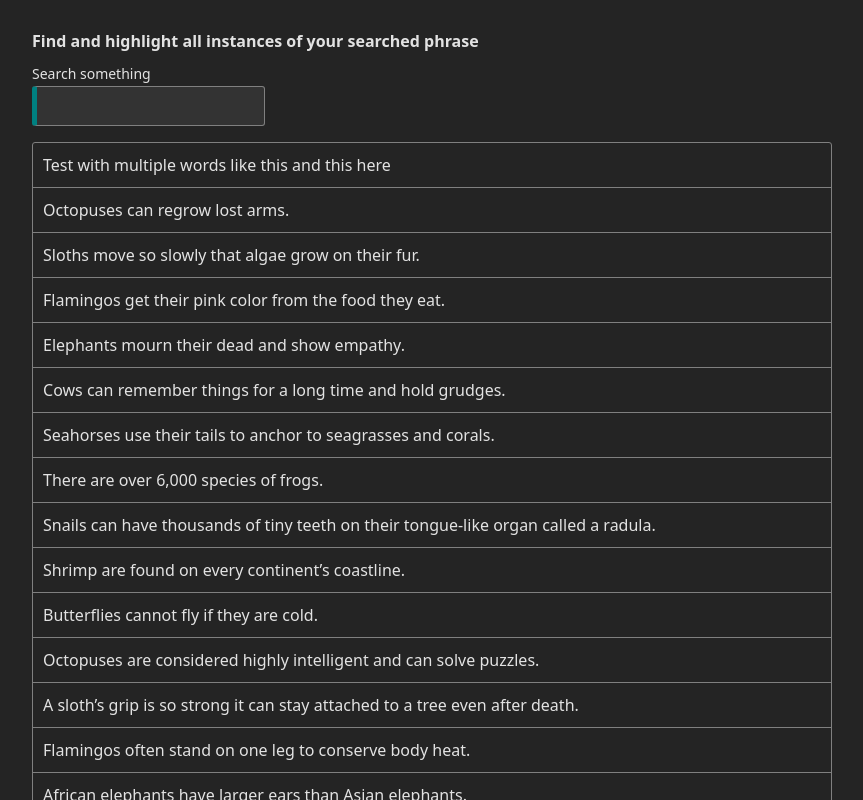
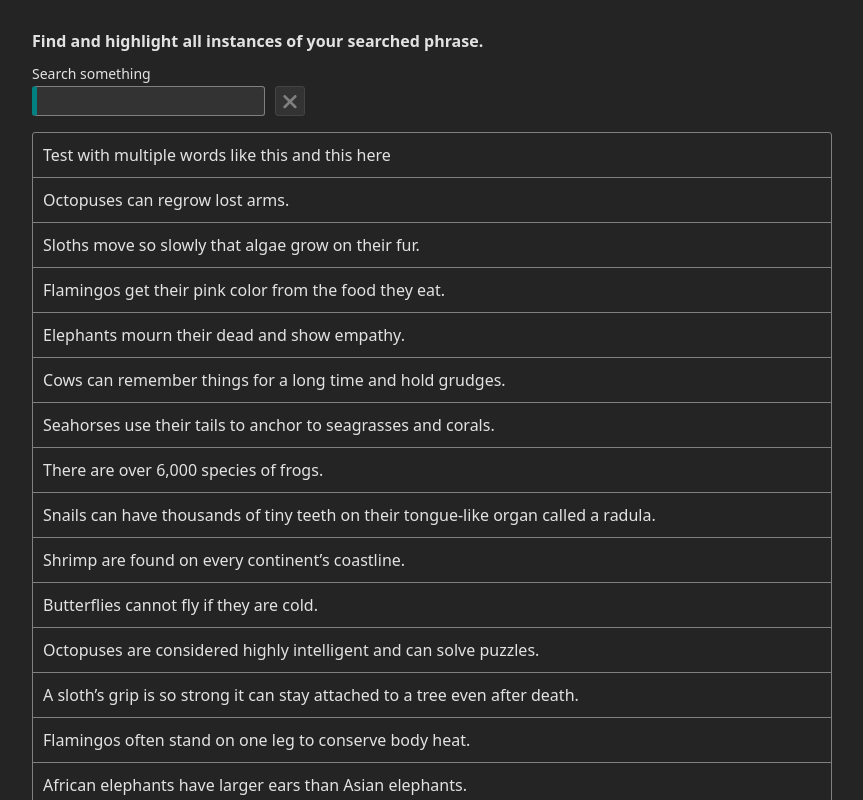
Before and after one commit to jacobbroughton/text-search, a React (Vite) app: page / in a window 1280 px wide. Shown: the top 800 px of the page, without its empty margins (208-1071 px from the left). Built offline with nearby package versions, Linux system fonts and the light colour scheme.

Commit message:
some style adjustments

```diff
--- a/src/App.css
+++ b/src/App.css
@@ -10,26 +10,35 @@ div.search-container {
   flex-direction: column;
   align-items: flex-start;
   gap: 2px;
+  width: 100%;
 }
 
 div.search-container > label {
   font-size: 0.875rem;
 }
 
-div.search-container > input {
-  padding: 10px;
+div.search-container > .input-and-reset-container {
+  display: flex;
+  align-items: center;
+  height: 30px;
+  gap: 10px;
+  width: 100%;
+}
+
+div.search-container > .input-and-reset-container > input {
+  padding: 5px 10px;
   border: 1px solid grey;
   background-color: #333;
-  margin-right: auto;
   border-radius: 3px;
   display: block;
   position: relative;
   font-size: 1rem;
   border-left: 5px teal solid;
   color: white;
+  outline-offset: 5px;
 }
 
-div.search-container > input::before {
+div.search-container > .input-and-reset-container > input::before {
   content: "Search something";
   display: block;
   position: absolute;
@@ -39,10 +48,35 @@ div.search-container > input::before {
   color: white;
 }
 
+div.search-container > .input-and-reset-container > button {
+  height: 100%;
+  width: 30px;
+  border: 1px solid grey;
+  background-color: #333;
+  border-radius: 3px;
+  font-size: 1rem;
+  display: flex;
+  align-items: center;
+  justify-content: center;
+  cursor: pointer;
+}
+
+div.search-container > .input-and-reset-container > button:disabled {
+  border: 1px solid #444;
+  cursor: not-allowed;
+}
+
+div.search-container > .input-and-reset-container > button > svg {
+  fill: white;
+}
+
+div.search-container > .input-and-reset-container > button:disabled > svg {
+  fill: grey;
+}
+
 h1 {
   text-align: start;
   font-size: 1rem;
-
 }
 
 ul {
@@ -51,3 +85,13 @@ ul {
   padding: 0;
   border-radius: 3px;
 }
+
+p.no-results {
+  text-align: start;
+}
+
+@media screen and (max-width: 500px) {
+  div.search-container > .input-and-reset-container > input {
+    width: 100%;
+  }
+}
--- a/src/App.tsx
+++ b/src/App.tsx
@@ -3,6 +3,7 @@ import jsonData from "./results.json";
 import "./App.css";
 import ResultListItem from "./components/ResultListItem/ResultListItem";
 import { ResultType } from "./types";
+import XIcon from "./components/icons/XIcon/XIcon";
 
 function App() {
   const [searchInput, setSearchInput] = useState("");
@@ -20,13 +21,27 @@ function App() {
     fetchData();
   }, []);
 
+  function handleResetSearchClick() {
+    setSearchInput("");
+  }
+
+  const filteredResults = results.filter((result) =>
+    result.content.includes(searchInput)
+  );
+
   return (
     <>
-      <h1>Find and highlight all instances of your searched phrase</h1>
+      <h1>Find and highlight all instances of your searched phrase.</h1>
       <div className="search-container">
         <label>Search something</label>
+        <div className="input-and-reset-container">
           <input value={searchInput} onChange={(e) => setSearchInput(e.target.value)} />
+          <button onClick={handleResetSearchClick} disabled={searchInput === ""}>
+            <XIcon />
+          </button>
         </div>
+      </div>
+      {filteredResults.length ? (
         <ul>
           {results
             .filter((result) => result.content.includes(searchInput))
@@ -34,6 +49,9 @@ function App() {
               <ResultListItem result={result} searchInput={searchInput} />
             ))}
         </ul>
+      ) : (
+        <p className="no-results">No results found</p>
+      )}
     </>
   );
 }
--- /dev/null
+++ b/src/components/icons/XIcon/XIcon.tsx
@@ -0,0 +1,9 @@
+const XIcon = () => {
+  return (
+    <svg xmlns="http://www.w3.org/2000/svg" viewBox="0 0 384 512">
+      <path d="M342.6 150.6c12.5-12.5 12.5-32.8 0-45.3s-32.8-12.5-45.3 0L192 210.7 86.6 105.4c-12.5-12.5-32.8-12.5-45.3 0s-12.5 32.8 0 45.3L146.7 256 41.4 361.4c-12.5 12.5-12.5 32.8 0 45.3s32.8 12.5 45.3 0L192 301.3 297.4 406.6c12.5 12.5 32.8 12.5 45.3 0s12.5-32.8 0-45.3L237.3 256 342.6 150.6z" />
+    </svg>
+  );
+};
+
+export default XIcon;
```
Lines whose indentation alone changed are shown as unchanged.
